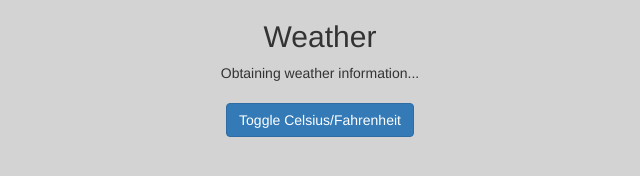
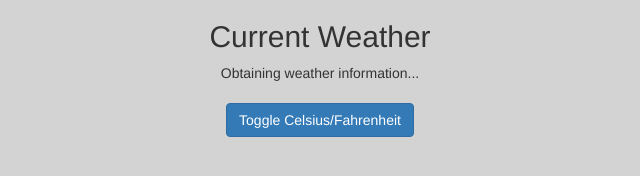
Before and after one commit to joshuaakulp/FCCWeatherApp, a plain HTML site: page index.html in a window 1280 px wide. Shown: the whole page, without its empty margins (320-960 px from the left). Drawn offline with nearby package versions, Linux system fonts and the light colour scheme.

Commit message:
Updated H2

```diff
--- a/index.html
+++ b/index.html
@@ -11,7 +11,7 @@
   <body>
     <div class="container">
       <div class="row text-center">
-        <h2>Weather</h2>
+        <h2>Current Weather</h2>
       </div>
     <div class="row text-center">
       <div class="col-lg-12 currentLocation">
```
